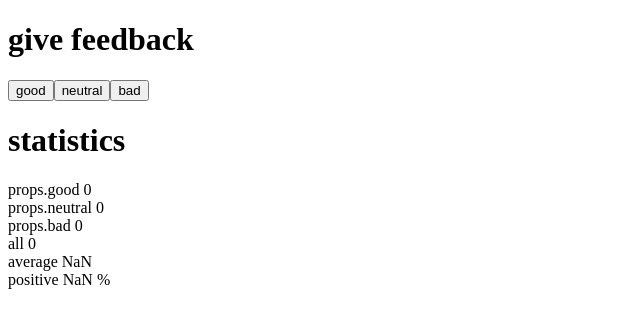
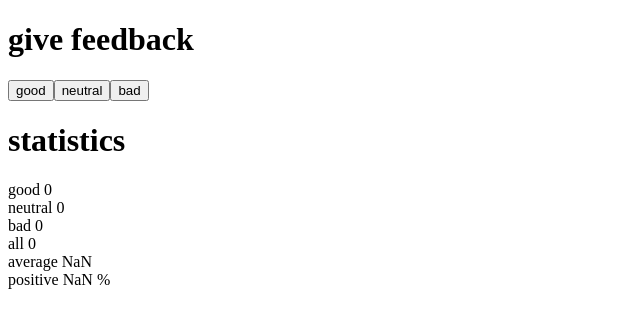
Before and after one commit to francisko-rezende/fullstack-open-2020, a React (Create React App) app in the folder part1/unicafe/: page / in a window 1280 px wide. Shown: the top 328 px of the page, without its empty margins (0-640 px from the left). Built offline with nearby package versions, Linux system fonts and the light colour scheme.

Commit message:
removed .props from Stats component text

```diff
--- a/part1/unicafe/src/index.js
+++ b/part1/unicafe/src/index.js
@@ -4,9 +4,9 @@ import ReactDOM from 'react-dom';
 const Statistics = (props) => {
 	return (
 		<div>
-			<div>props.good {props.good}</div>
-			<div>props.neutral {props.neutral}</div>
-			<div>props.bad {props.bad}</div>
+			<div>good {props.good}</div>
+			<div>neutral {props.neutral}</div>
+			<div>bad {props.bad}</div>
 			<div>all {props.good + props.neutral + props.bad}</div>
 			<div>average {(props.good * 1 + props.bad * -1) / (props.good + props.neutral + props.bad)}</div>
 			<div>positive {props.good / (props.good + props.neutral + props.bad) * 100} %</div>
```
